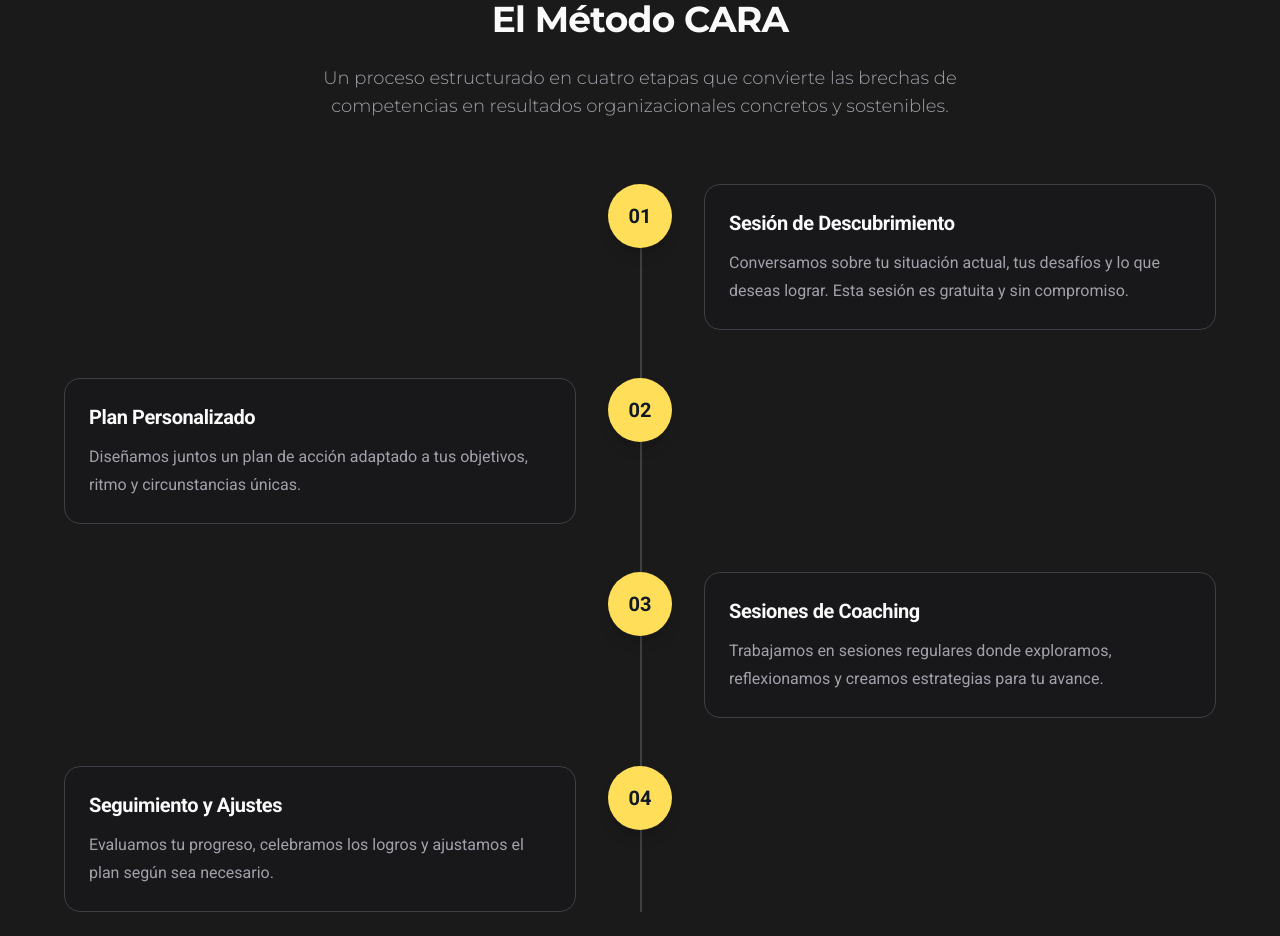
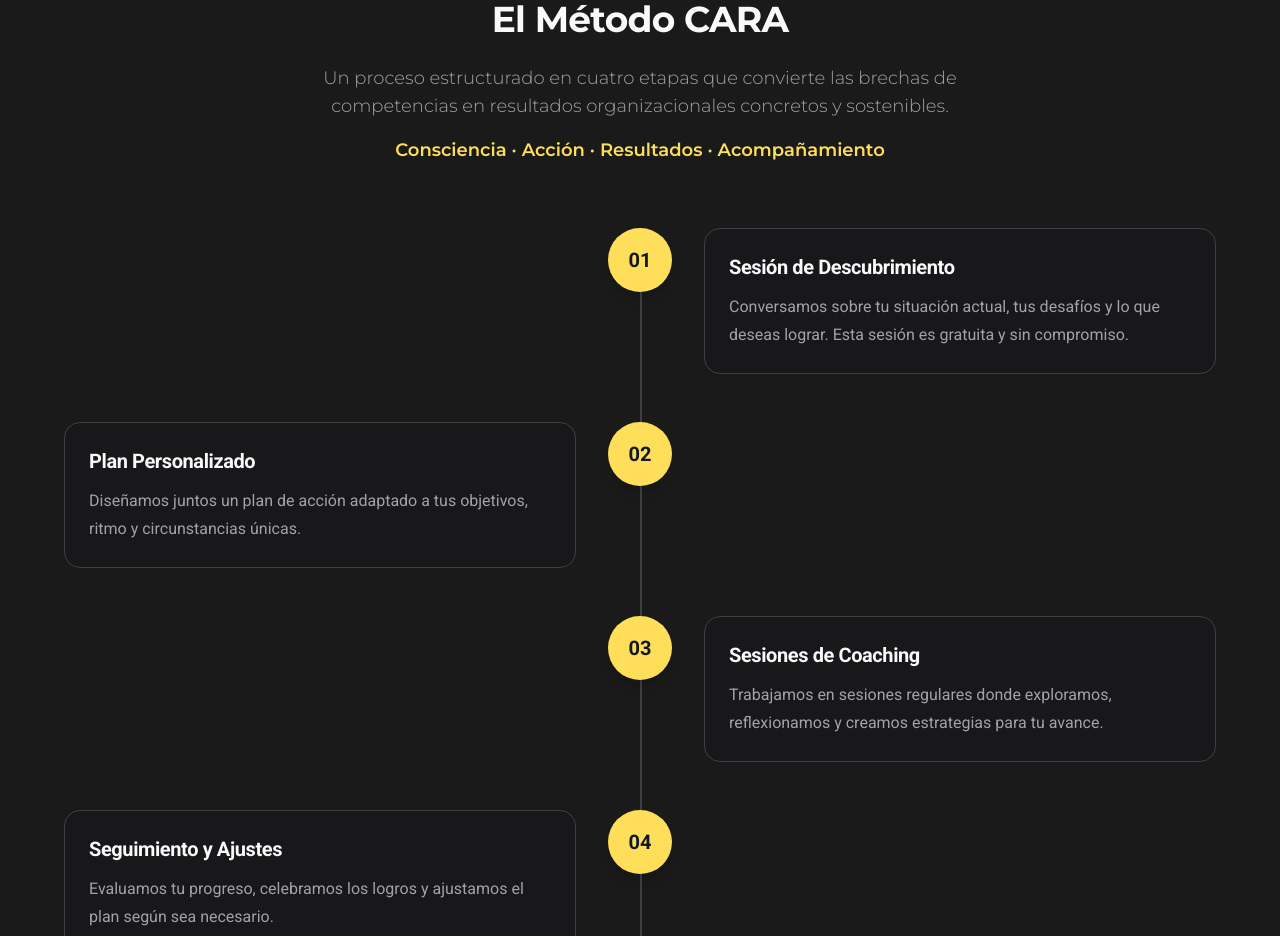
Before and after one commit to mauro6287-blip/alicia-morales-coach, a Next.js app: page / in a window 1280 px wide. Shown: the part 5240-6176 px from the top of the page. Built offline with nearby package versions, Linux system fonts and the light colour scheme.

Commit message:
Add CARA pillars line to Método CARA section
Co-Authored-By: Claude Opus 4.6 <noreply@anthropic.com>

```diff
--- a/sections/ComoTrabajo.tsx
+++ b/sections/ComoTrabajo.tsx
@@ -48,6 +48,9 @@ export default function ComoTrabajo() {
                             Un proceso estructurado en cuatro etapas que convierte las brechas de
                             competencias en resultados organizacionales concretos y sostenibles.
                         </p>
+                        <p className="mx-auto mt-4 max-w-2xl font-[family-name:var(--font-montserrat)] text-lg font-semibold text-primary">
+                            Consciencia · Acción · Resultados · Acompañamiento
+                        </p>
                     </div>
                 </ScrollReveal>
 
```
